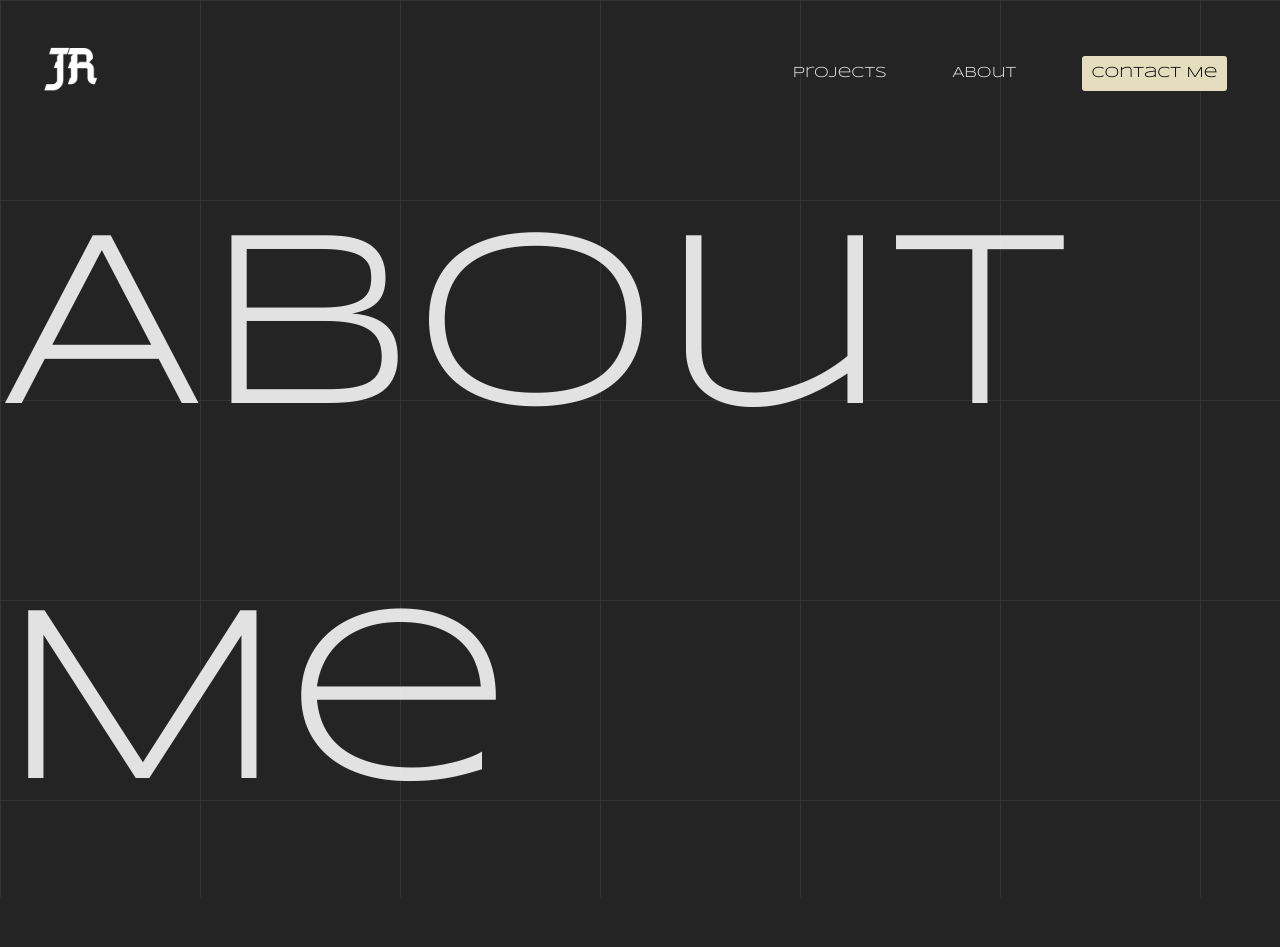
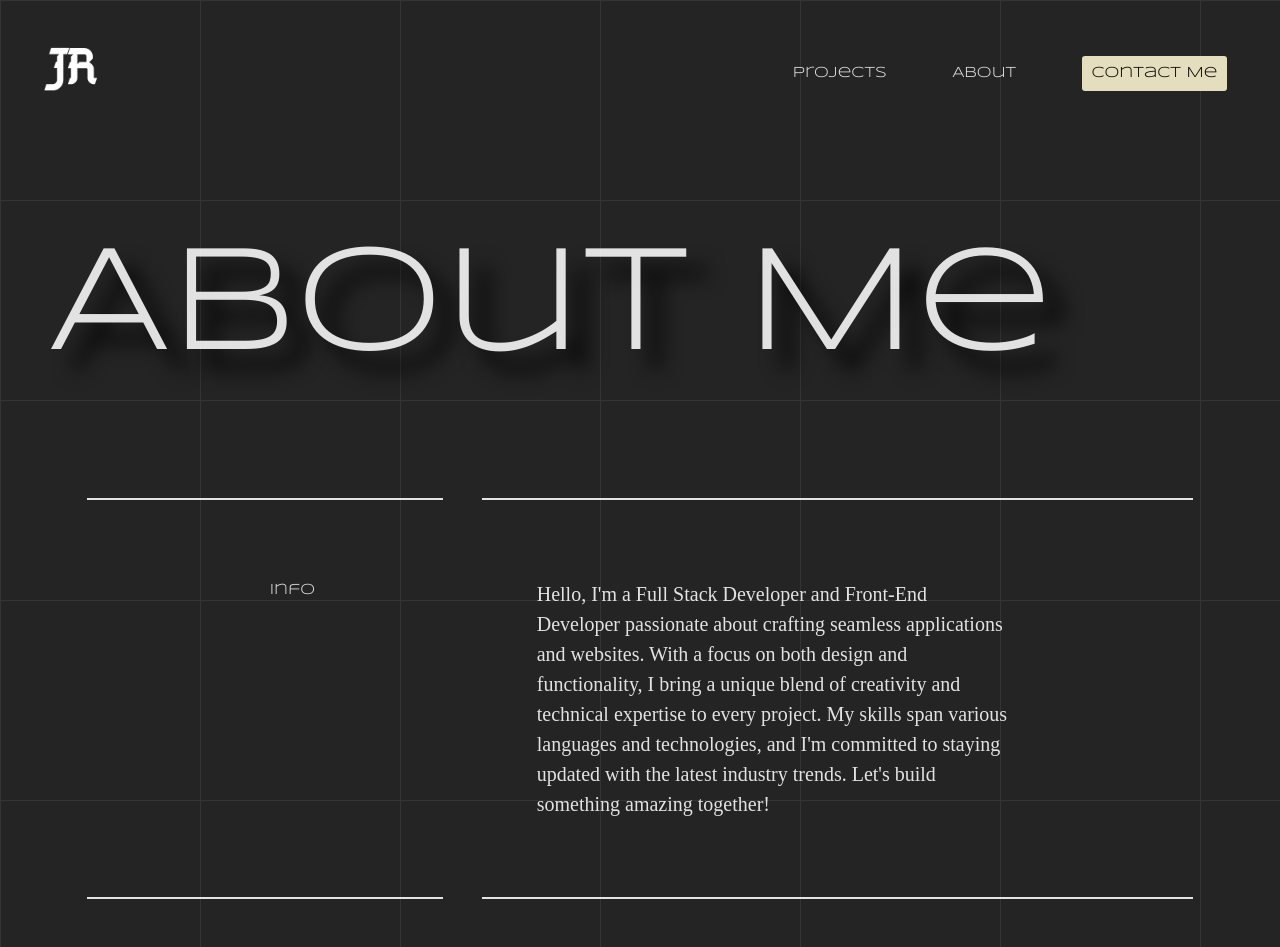
Before and after one commit to JanJanR/Portfolio-2.0, a React (Vite) app: page /about in a window 1280 px wide. Before the commit the page ends 897 px from the top, so only its background shows below. Built offline with nearby package versions, Linux system fonts and the light colour scheme.

Commit message:
add some text and some style

```diff
--- a/src/pages/About.jsx
+++ b/src/pages/About.jsx
@@ -9,6 +9,25 @@ function About() {
         <div className="about-title">
           <h1>About Me</h1>
         </div>
+        <div className="about-separation-container">
+          <div className="about-mini-separation"></div>
+          <div className="about-big-separation"></div>
+        </div>
+        <div className="about-description">
+          <div>
+            <h3>info</h3>
+          </div>
+          <p>
+            Hello, I&apos;m a Full Stack Developer and Front-End Developer passionate about crafting seamless applications and websites.
+            With a focus on both design and functionality, I bring a unique blend of creativity and technical expertise to every project.
+            My skills span various languages and technologies, and I&apos;m committed to staying updated with the latest industry trends.
+            Let&apos;s build something amazing together!
+          </p>
+        </div>
+        <div className="about-separation-container">
+          <div className="about-mini-separation"></div>
+          <div className="about-big-separation"></div>
+        </div>
       </div>
     </>
   )
--- a/src/styles/About.css
+++ b/src/styles/About.css
@@ -1,4 +1,43 @@
-.about-title h1{
-  font-size: 250px;
-  margin: 0 auto;
+.about-container {
+  min-height: 100vh;
+  padding: 3rem;
+  display: flex;
+  flex-direction: column;
+  justify-content: space-between;
 }
+
+.about-title {
+  text-align: start;
+}
+
+.about-title h1 {
+  font-size: 150px;
+  text-shadow: 20px 20px 20px rgba(0, 0, 0, 0.9);
+}
+
+.about-separation-container{
+  display: flex;
+  justify-content: space-evenly;
+}
+
+.about-mini-separation {
+  border: 1px solid rgba(255, 255, 255, 0.87);
+  width: 30%;
+
+}
+
+.about-big-separation {
+  border: 1px solid rgba(255, 255, 255, 0.87);
+  width: 60%;
+}
+
+.about-description {
+  display: flex;
+  justify-content: space-evenly;
+}
+
+.about-description p {
+  width: 40%;
+  font-size: 20px;
+  margin: 0;
+}
```
